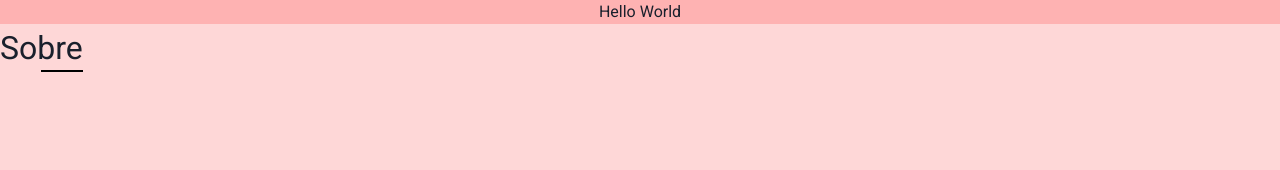
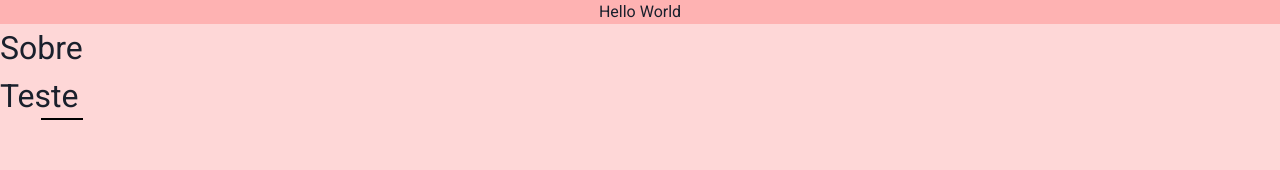
Before and after one commit to MayconTrix/MB-Portfolio, a Next.js app: page / in a window 1280 px wide. Shown: the top 170 px of the page. Built offline with nearby package versions, Linux system fonts and the light colour scheme.

Commit message:
first commit

```diff
--- a/src/components/About/index.tsx
+++ b/src/components/About/index.tsx
@@ -12,6 +12,7 @@ export function About() {
           width="50%"
         />
         <Text fontSize="3.2rem">Sobre</Text>
+        <Text fontSize="3.2rem">Teste</Text>
       </Box>
     </Flex>
   );
```
